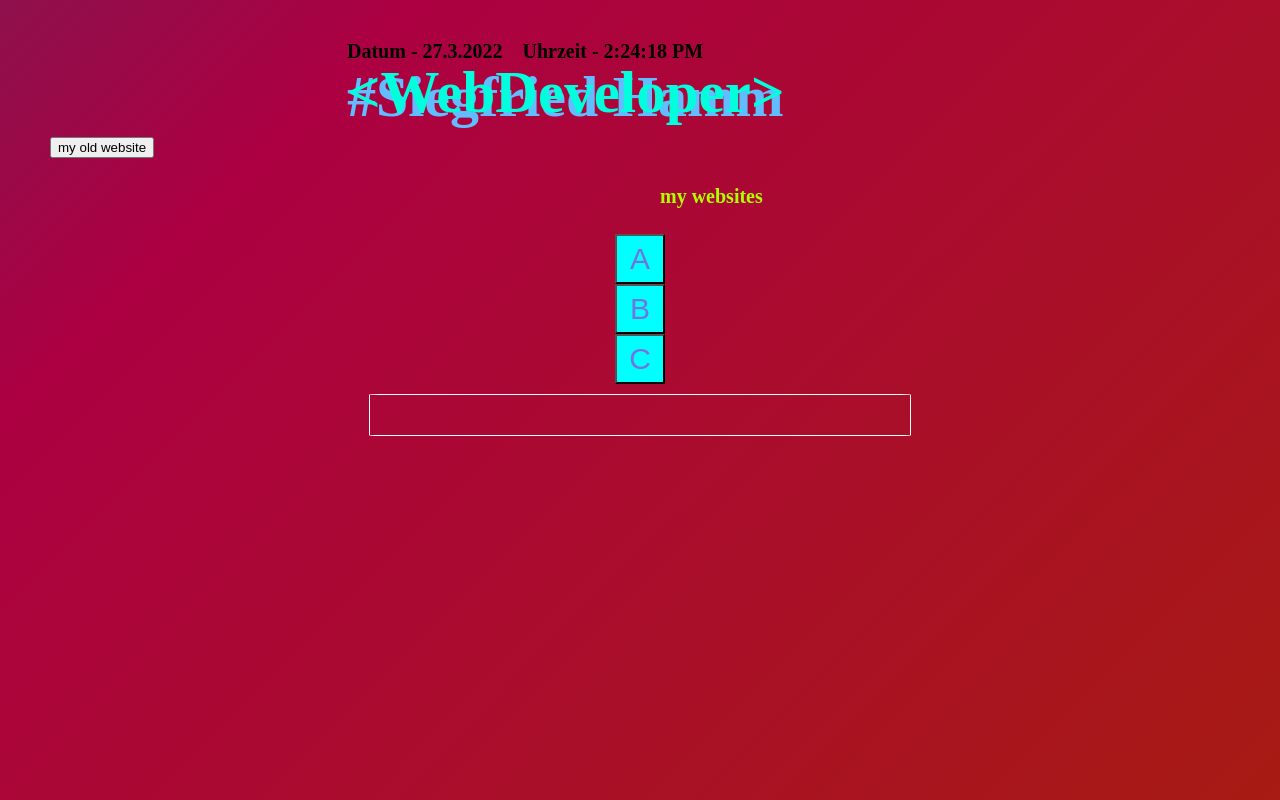
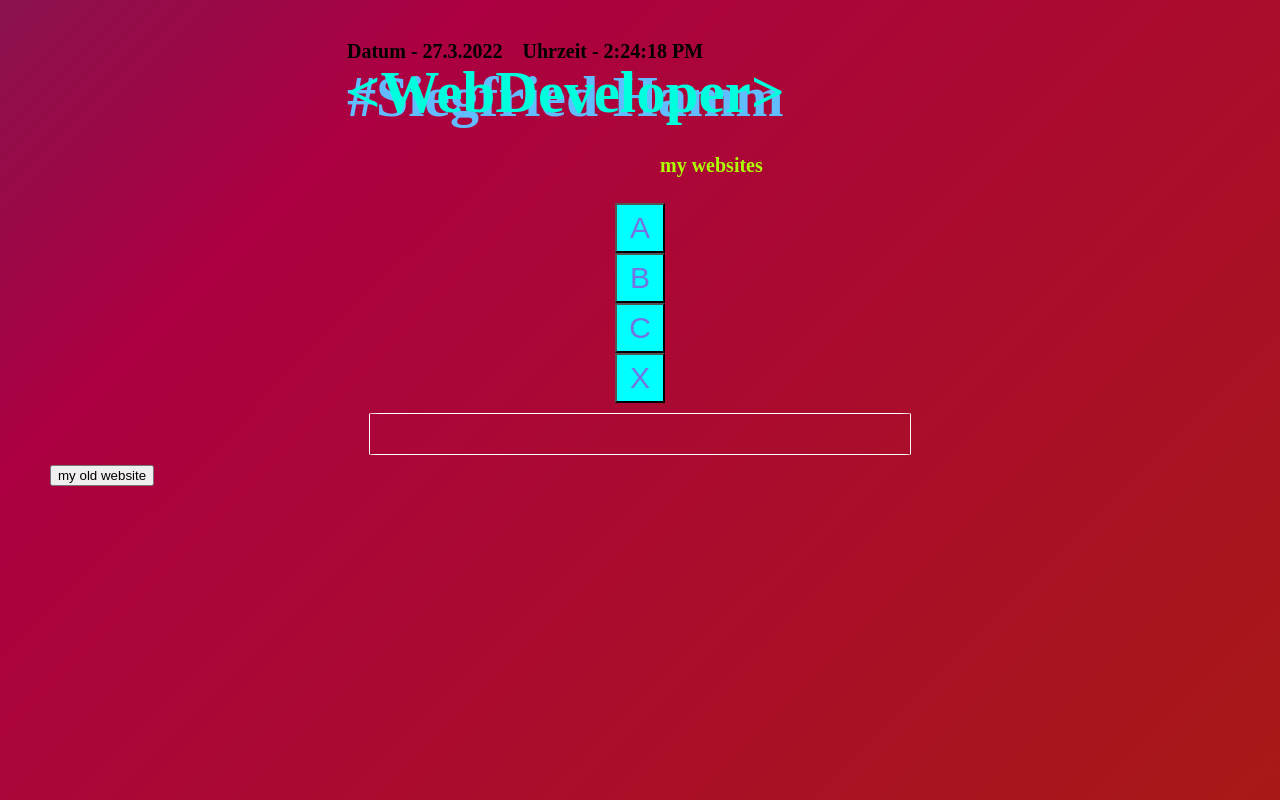
Before and after one commit to siggi-ai/newport, a Vue app: page / in a window 1280 px wide. Built offline with nearby package versions, Linux system fonts and the light colour scheme; a web font is replaced by a local one.

Commit message:
X - button

```diff
--- a/src/App.vue
+++ b/src/App.vue
@@ -15,7 +15,6 @@
         <strong class="title">&#60;WebDeveloper&#62;</strong>
       </div>
     </div>
-    <button v-on:click="OpenWindow" class="button-old">my old website</button>
 
     <div>
       <div class="main-buttons">
@@ -41,8 +40,14 @@
         >
           C
         </button>
+        <button
+          v-on:click="tabActive = ''"
+          class="tab"
+          v-bind:class="{ 'tab-active': tabActive === '' }"
+        >
+          X
+        </button>
       </div>
-
     </div>
 
     <div class="listbox">
@@ -67,6 +72,7 @@
         <img class="vue-logo" :src="Logo" />
       </div> -->
     </div>
+    <button v-on:click="OpenWindow" class="button-old">my old website</button>
   </div>
 </template>
 
```
